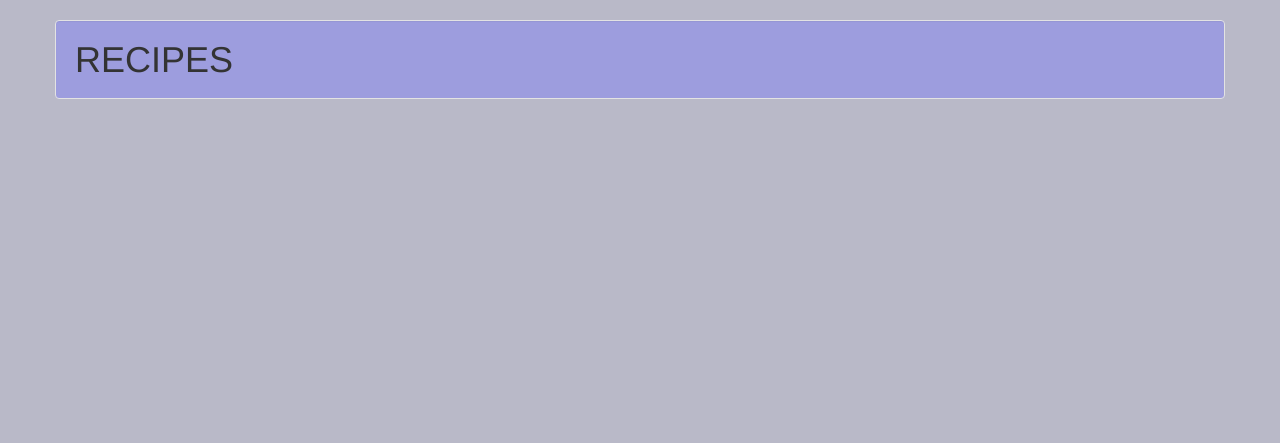
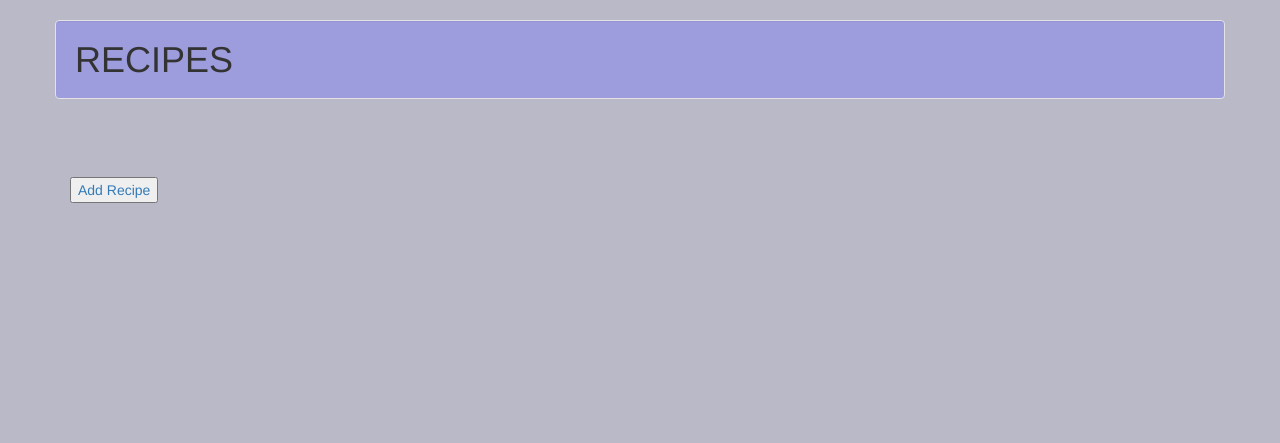
Before and after one commit to adelinetush/Yummy-Recipes, a Flask app: page /recipes in a window 1280 px wide. Shown: the part 129-572 px from the top of the page. Run offline with Flask 2, Linux system fonts and the light colour scheme; data that the repository does not hold is empty; some libraries are stand-ins or nearby versions.

Commit message:
added button on recipe page

```diff
--- a/app/templates/recipes.html
+++ b/app/templates/recipes.html
@@ -100,6 +100,7 @@
 
                 </div>
             </div>
+            <button class="class="btn btn-default""><a href="/createrecipe">Add Recipe</a></button>
         </div>
     <footer>
         <p class="text-center text-uppercase" style="padding-top: 0.5%;">YUMMY RECIPES ANDELA</p>
```
